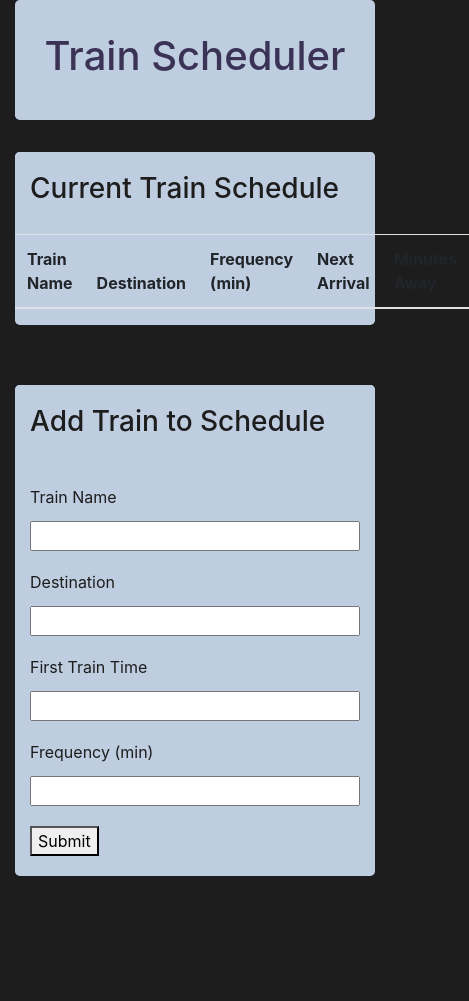
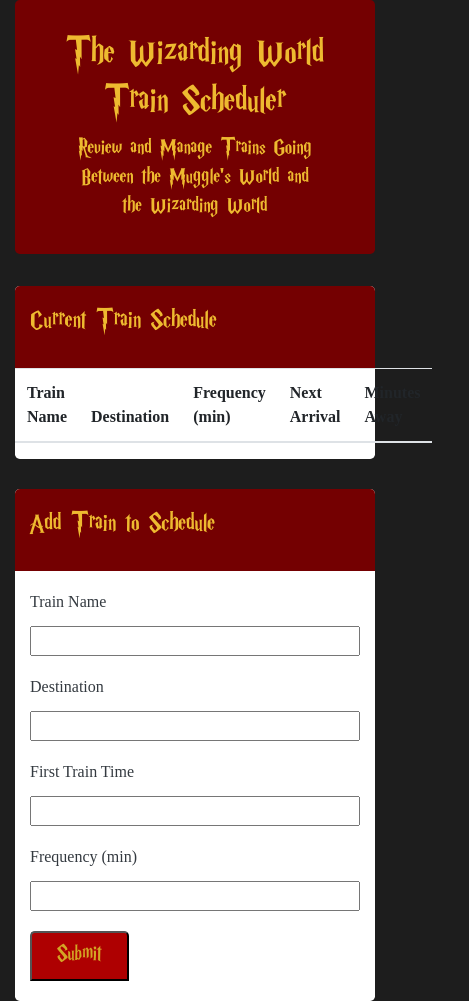
Before and after one commit to matt-elliott/Train-Scheduler, a plain HTML site: page index.html in a window 390 px wide. Shown: the whole page, 469 px wide, since content can reach past the window. Before the commit the page ends 876 px from the top, so only its background shows below. Drawn offline with nearby package versions, Linux system fonts and the light colour scheme; no server answers.

Commit message:
compeleted styling and started responsive styles added custom fonts

```diff
--- a/assets/css/styles.css
+++ b/assets/css/styles.css
@@ -1,47 +1,40 @@
 :root {
-  --blue: #5D5D81;
-  --indigo: #6610f2;
-  --purple: #6f42c1;
-  --pink: #e83e8c;
-  --red: #dc3545;
-  --orange: #fd7e14;
-  --yellow: #ffc107;
-  --green: #28a745;
-  --teal: #20c997;
-  --cyan: #17a2b8;
-  --white: #fff;
-  --gray: #8A716A;
-  --gray-dark: #584844;
-  --primary: #BFCDE0;
-  --secondary: #3B3355;
-  --success: #28a745;
-  --info: #17a2b8;
-  --warning: #ffc107;
-  --danger: #dc3545;
-  --light: #FEFCFD;
-  --dark: #1d1d1d;
+  --black: #1d1d1d;
+  --darkred: #740001;
+  --red: #ae0001;
+  --yellow: #eeba30;
+  --darkyellow: #d3a625;
 }
 body {
-  background-color: var(--dark);
+  background-color: var(--black);
+  font-family: 'harry_pregular', Arial, Helvetica, sans-serif;
 }
 .jumbotron {
-  background-color: var(--primary);
-  color: var(--secondary);
+  background-color: var(--darkred);
+  color: var(--yellow);
+}
+.jumbotron h4 {
+  max-width: 75%;
+  margin: 0 auto;
+}
+section h3 {
+  font-family: 'harry_pregular', Arial, Helvetica, sans-serif;
 }
 #addTrain, #currentSchedule {
-  background-color: var(--primary);
+  background-color: #ffffff;
   color: var(--dark);
   padding: 0 15px;
   border-radius: 0.3rem;
+  font-family: 'Times New Roman', Times, serif;
 }
 #addTrain header, #currentSchedule header {
-  background-color: var(--primary);
+  background-color: var(--darkred);
+  color: var(--yellow);
   padding: 20px 0;
-  color: var(--dark);
   border-radius: 0.3rem 0.3rem 0 0;
 }
 #currentSchedule {
-  margin-bottom: 60px;
+  margin-bottom: 30px;
 }
 #new-train-form label {
   line-height: 2;
@@ -51,5 +44,30 @@
   width: 100%;
 }
 #new-train-form #submit-btn {
+  background-color: var(--red);
+  font-family: 'harry_pregular', Arial, Helvetica, sans-serif;
+  font-size: 1.5rem;
+  padding: 5px 25px;
   margin: 20px auto;
+  color: var(--darkyellow);
+  border-radius: 0.3rem 0.3rem 0 0;
 }
+@font-face {
+  font-family: 'harry_pregular';
+  src: url('../fonts/harryp__-webfont.woff2') format('woff2'),
+       url('../fonts/harryp__-webfont.woff') format('woff');
+  font-weight: normal;
+  font-style: normal;
+}
+
+@media screen and (min-width: 768px) {
+  .jumbotron h1 {
+    font-size: 5.5rem;
+  }
+  .jumbotron h4 {
+    font-size: 3rem;
+  }
+  section h3 {
+    font-size: 2.5rem;
+  }
+}
--- a/assets/js/app.js
+++ b/assets/js/app.js
@@ -19,7 +19,9 @@
   /** TODO : Clean up doubles when adding new train - whole list gets re-added and ends up with duplicates **/
 
   function getTrainData() {
+    $('table tbody').empty();
     var trainRef = firebase.database().ref();
+
     trainRef.on("value", function (snapshot) {
       if (!snapshot.child("trains").exists()) {
         var html = `
@@ -43,7 +45,6 @@
         var minutesAway = train.frequency - remainingTime;
 
         var nextArrival = moment().add(minutesAway, "minutes").format("hh:mm");
-
 
         var html = `<tr>
                       <td>${train['train name']}</td>
--- a/index.html
+++ b/index.html
@@ -13,7 +13,8 @@
   <body>
     <div class="container">
       <div class="jumbotron">
-        <h1 class="text-center">Train Scheduler</h1>
+        <h1 class="text-center">The Wizarding World Train Scheduler</h1>
+        <h4 class="text-center">Review and Manage Trains Going Between the Muggle's World and the Wizarding World</h4>
       </div>
 
       <section id="currentSchedule">
```
Also changed, not shown: assets/fonts/HARRYP__.TTF (added), assets/fonts/harryp__-webfont.woff (added), assets/fonts/harryp__-webfont.woff2 (added).
